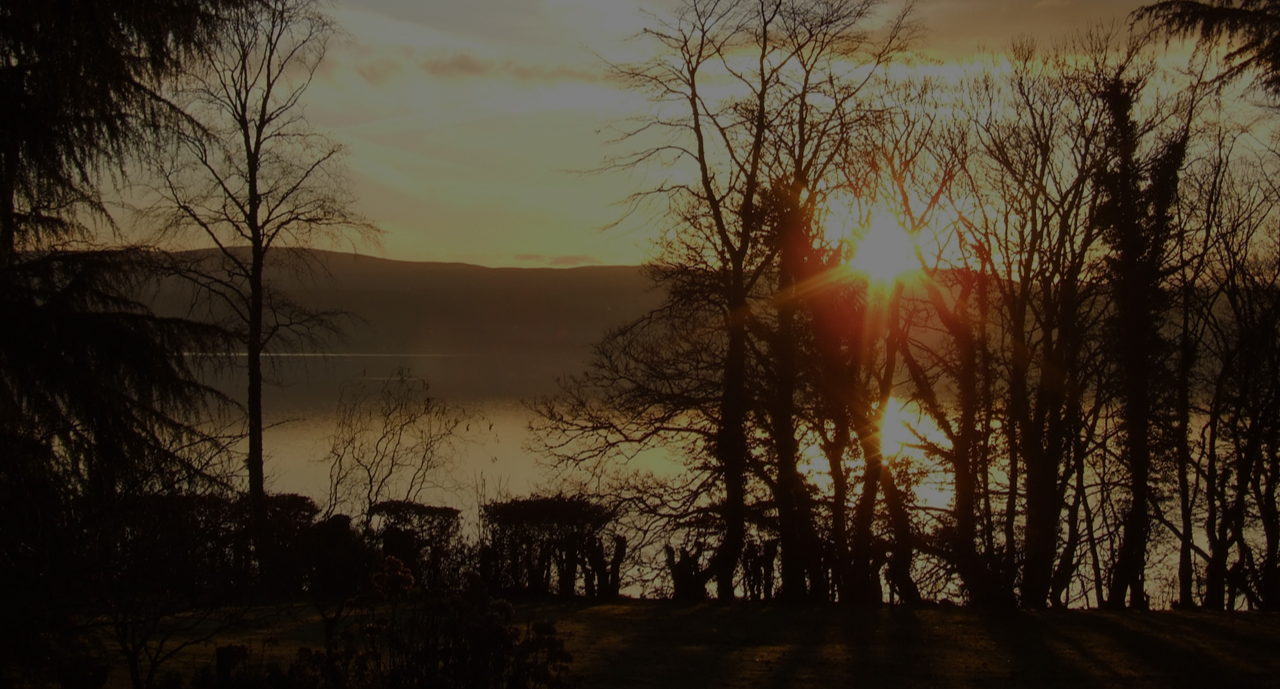
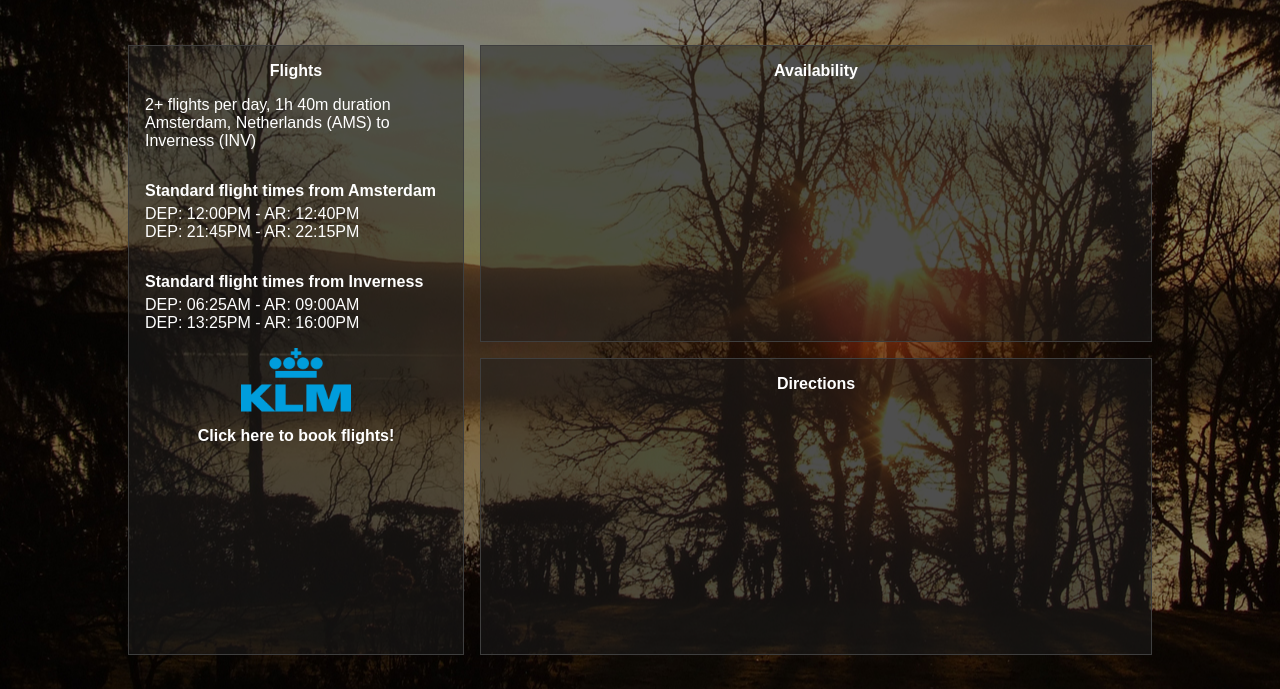
Before and after one commit to RuaraidhCurr/OldDrynieHouse, a plain HTML site: page availability.html in a window 1280 px wide. Shown: the part 111-800 px from the top of the page. Drawn offline with Linux system fonts and the light colour scheme.

Commit message:
small changes

```diff
--- a/availability.html
+++ b/availability.html
@@ -46,6 +46,26 @@
         </nav>
     </header>
     <div class="grid-wrapper availability">
+        <div class="flights"><h4>Flights</h4>
+            <p>2+ flights per day, 1h 40m duration
+                Amsterdam, Netherlands (AMS) to Inverness (INV)</p>
+                <h4 class="flightsh4">Standard flight times from Amsterdam</h4>
+                <ul>
+                    <li>DEP: 12:00PM - AR: 12:40PM</li>
+                    <li>DEP: 21:45PM - AR: 22:15PM</li>
+                </ul>
+                <h4 class="flightsh4">Standard flight times from Inverness</h4>
+                <ul>
+                    <li>DEP: 06:25AM - AR: 09:00AM</li>
+                    <li>DEP: 13:25PM - AR: 16:00PM</li>
+                </ul>
+                <a href="https://www.klm.com/en-gb/flights-from-amsterdam-to-inverness" target="_blank">
+            <img src="/static/commonImages/klm.webp" alt="">
+            <h4 class="underKlmlogo">Click here to book flights!</h4>
+            </a>
+        </div>
+        <div class="dates"><h4>Availability</h4></div>
+        <div class="directions"><h4>Directions</h4></div>
 
     </div>
 </body>
--- a/static/styles/styles.css
+++ b/static/styles/styles.css
@@ -156,12 +156,13 @@ div.gallery-item-container{
     background-color: rgba(31, 31, 31, 0.5);
 }
 
+
+div.grid-wrapper.gallery div.gallery-item{
+    transition: transform 300ms ease-out;
+}
+
 div.gallery-item-container.three{
     grid-template-columns: 1fr 1fr 1fr;
-}
-
-div.grid-wrapper.gallery div.gallery-item{
-	transition: transform 300ms ease-out;
 }
 div.grid-wrapper.gallery div.gallery-item img{
     width: 100%;
@@ -171,6 +172,11 @@ div.grid-wrapper.gallery div.gallery-item img{
 .gallery-item:hover {
 	transform: scale(1.5);
 }
+
+div.gallery-item-container.three .gallery-item img{
+    height: 100%;
+}
+
 div.gallery-item-container.three .gallery-item:hover{
     transform: scale(2);
 }
@@ -389,3 +395,83 @@ div.grid-wrapper.about .infobox.owners img{
 div.grid-wrapper.about .infobox.location h4{
     margin-bottom:0;
 }
+
+.grid-wrapper.availability{
+    margin: 0 auto;
+    margin-top: 0rem;
+    padding-top: 2rem;
+    padding-left: 1rem;
+    padding-right: 1rem;
+    width: 80%;
+    display: grid;
+    grid-template-columns: 1fr 2fr;
+    grid-column-gap: 1rem;
+    grid-row-gap: 1em;
+}
+
+.grid-wrapper.availability div{
+    color: #fff;
+    text-align: center;
+    background-color: rgba(31, 31, 31, 0.5);
+    border: 1px solid #3e3e3e;
+    padding: 1rem;
+}
+
+.grid-wrapper.availability .flights{
+    grid-column: 1/2;
+    grid-row: 1/3;
+    height: calc(100vh - 14rem);
+}
+.grid-wrapper.availability .flights ul{
+    padding-left: 0%;
+    margin-top: .1rem;
+}
+.grid-wrapper.availability .flights h4.flightsh4{
+    padding-top: 1rem;
+    margin-bottom: .3rem;
+    text-align: left;
+}
+
+.grid-wrapper.availability .flights ul li{
+    list-style: none;
+    text-align: left;
+}
+.grid-wrapper.availability .flights p{
+    text-align: left;
+    font-size: 1rem;
+}
+.grid-wrapper.availability .flights a{
+    text-decoration: none;
+    color: #fff;
+    transition: .3s ease;
+}
+.grid-wrapper.availability .flights a:hover{
+    color: #0f9ddc;
+}
+.grid-wrapper.availability .flights a img{
+    height: 75px;
+}
+.grid-wrapper.availability .flights a h4{
+    margin: 0;
+    text-align: center;
+}
+
+.grid-wrapper.availability .dates{
+    grid-column: 2/3;
+    grid-row: 1/2;
+}
+
+.grid-wrapper.availability .directions{
+    grid-column: 2/3;
+    grid-row: 2/3;
+}
+
+.grid-wrapper.availability div h4{
+    margin-top: 0;
+    margin-bottom: .3rem;
+    width: 100%;
+}
+
+.grid-wrapper.availability div {
+
+}
```
Also changed, not shown: gallery.html (+10 -9 lines), static/StockPhotos/master3.jpg (added), static/commonImages/klm.webp (added).
